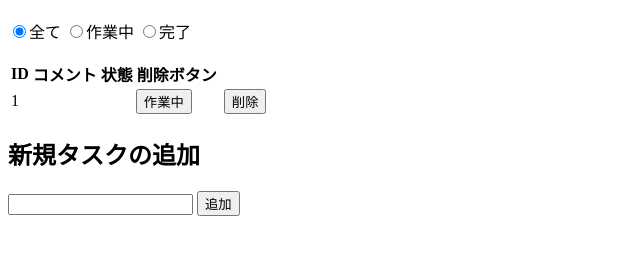
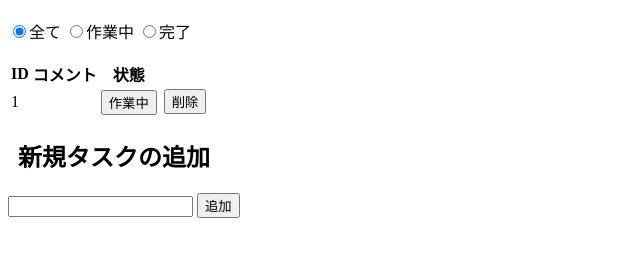
Before and after one commit to kuwaharu/JavaScript3, a plain HTML site: page index.html in a window 1280 px wide. Both pictures are taken after a click on the button "追加". Shown: the part 70-326 px from the top of the page, without its empty margins (0-640 px from the left). Drawn offline with Linux system fonts and the light colour scheme.

Commit message:
手直し1

```diff
--- a/JavaScript.js
+++ b/JavaScript.js
@@ -1,65 +1,70 @@
 'use strict'
 // 必要なDOM要素を取得。
-  const addButton = document.getElementById('add_button');  //htmlから追加ボタンの値を取得
-  const addTask = document.getElementById('add_task');  //htmlから入力したタスクの値の取得
-  const todoLists = document.getElementById('todo_lists');  //htmlからリストの値の取得
+const addButton = document.getElementById('add_button') //htmlから追加ボタンの値を取得
+const addTask = document.getElementById('add_task') //htmlから入力したタスクの値の取得
+const todoLists = document.getElementById('todo_lists') //htmlからリストの値の取得
 
 // デフォルト値で1を設定
-  let idNumber = 1;
+let id = 1
 
 // todoを保存する箱
-  const tasks = [];
+const tasks = []
 
 //配列にオブジェクトとしてデータを追加する
 const addData = () => {
   tasks.push({
-      id: idNumber,
-      title: addTask.value
-  });
-  showTaskList(tasks);
-    addTask.value = '';
-    idNumber++;
-  };
+    id: id,
+    title: addTask.value,
+  })
+  showTaskList(tasks)
+  addTask.value = ''
+  id++
+}
 
+const createStatusButton = () => {
+  const status = document.createElement('td')
+  const statusButton = document.createElement('button')
+  statusButton.innerText = '作業中'
+  status.appendChild(statusButton)
+  return status;
+}
 
 //タグを追加して出力する関数
 const showTaskList = () => {
-    const todoItem = document.createElement("tr");
-    const todoId = document.createElement("td");
-    const todoTitle = document.createElement("td");
+  todoLists.innerHTML = '';
+  tasks.forEach((task, index) => {
+    const todoItem = document.createElement('tr')
+    const todoId = document.createElement('td')
+    const todoTitle = document.createElement('td')
 
-    todoTitle.innerHTML = addTask.value;
-    todoId.innerHTML = idNumber;
+    todoTitle.innerHTML = task.title
+    todoId.innerHTML = index+1
 
-    todoLists.appendChild(todoItem);
-    todoItem.appendChild(todoId);
-    todoItem.appendChild(todoTitle);
+    todoLists.appendChild(todoItem)
+    todoItem.appendChild(todoId)
+    todoItem.appendChild(todoTitle)
 
-    const todoStatus = document.createElement('td');
-    const todoStatusBtn = document.createElement('button');
-    todoStatusBtn.innerHTML = '作業中';
-    todoItem.appendChild(todoStatus);
-    todoItem.appendChild(todoStatusBtn);
+    const statusButton = createStatusButton()
+    todoItem.appendChild(statusButton)
+    todoItem.appendChild(statusButton)
 
-    const todoDelete = document.createElement("td");
-    const todoDeleteBtn = document.createElement('button');
-    todoDeleteBtn.innerHTML = '削除';
-    todoItem.appendChild(todoDelete);
-    todoItem.appendChild(todoDeleteBtn);
-    };
-
+    const todoDelete = document.createElement('td')
+    const todoDeleteBtn = document.createElement('button')
+    todoDeleteBtn.innerHTML = '削除'
+    todoItem.appendChild(todoDelete)
+    todoItem.appendChild(todoDeleteBtn)
+  })
+}
 
 //追加ボタンをクリック
-  addButton.addEventListener('click', event => {
-    const task = addTask.value;
-    addData(task);
-  });
-
+addButton.addEventListener('click', () => {
+  const task = addTask.value
+  addData(task)
+})
 
 // ＜学習できること＞
 // ・配列の操作
 // ・オブジェクトの操作
-
 
 // 【要件】
 
--- a/index.html
+++ b/index.html
@@ -15,17 +15,15 @@
 
     <table>
       <thead>
-        <th >ID</th>
+        <th>ID</th>
         <th>コメント</th>
         <th>状態</th>
-        <th>削除ボタン</th>
+        <th></th>
       </thead>
       <tbody id="todo_lists"></tbody>
     </table>
 
-     <p></p>
-
-    <h2 style="padding:0,10px;">新規タスクの追加</h2>
+    <h2 style="padding:0 10px;">新規タスクの追加</h2>
     <input id="add_task" type="text"/>
     <button id="add_button" type="button">追加</button>
   <script src="JavaScript.js"></script>
```
Lines whose indentation alone changed are shown as unchanged.
